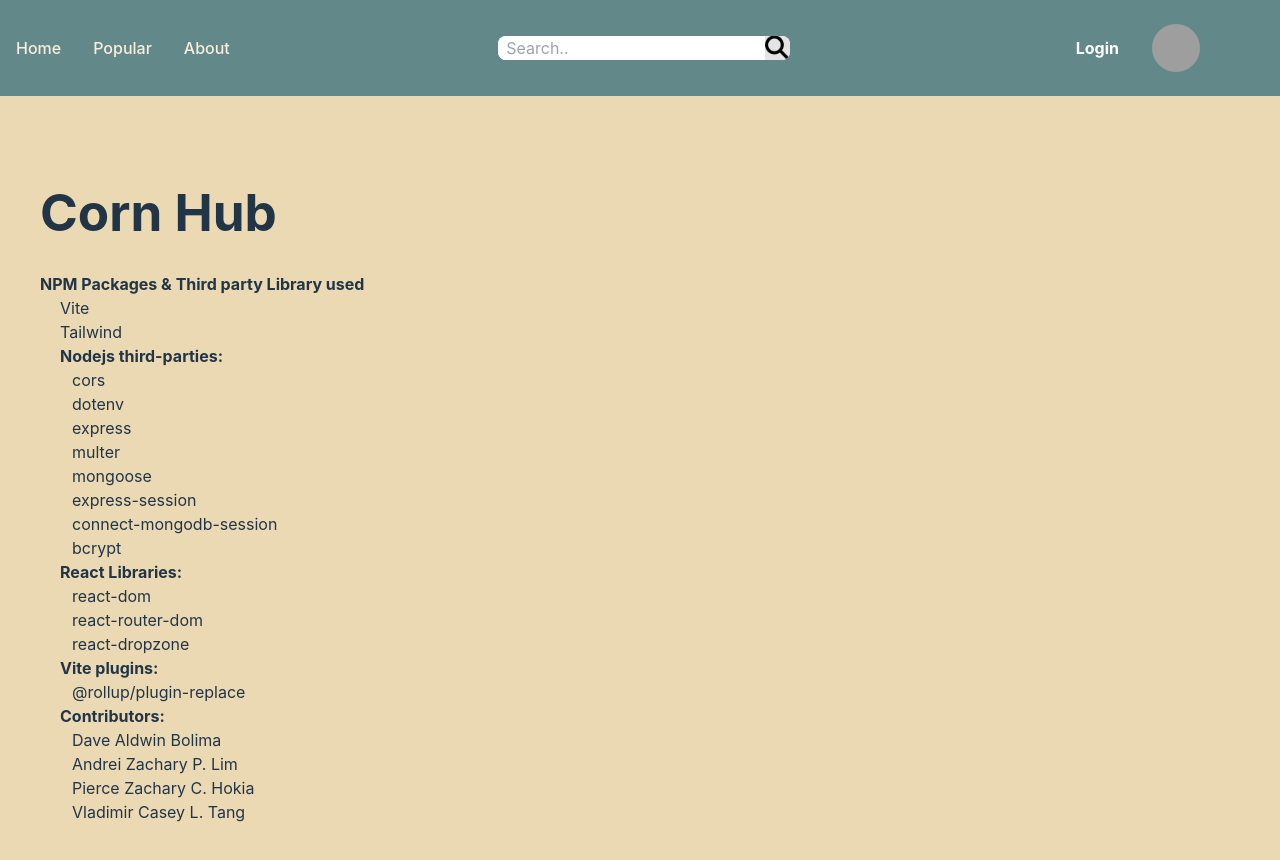
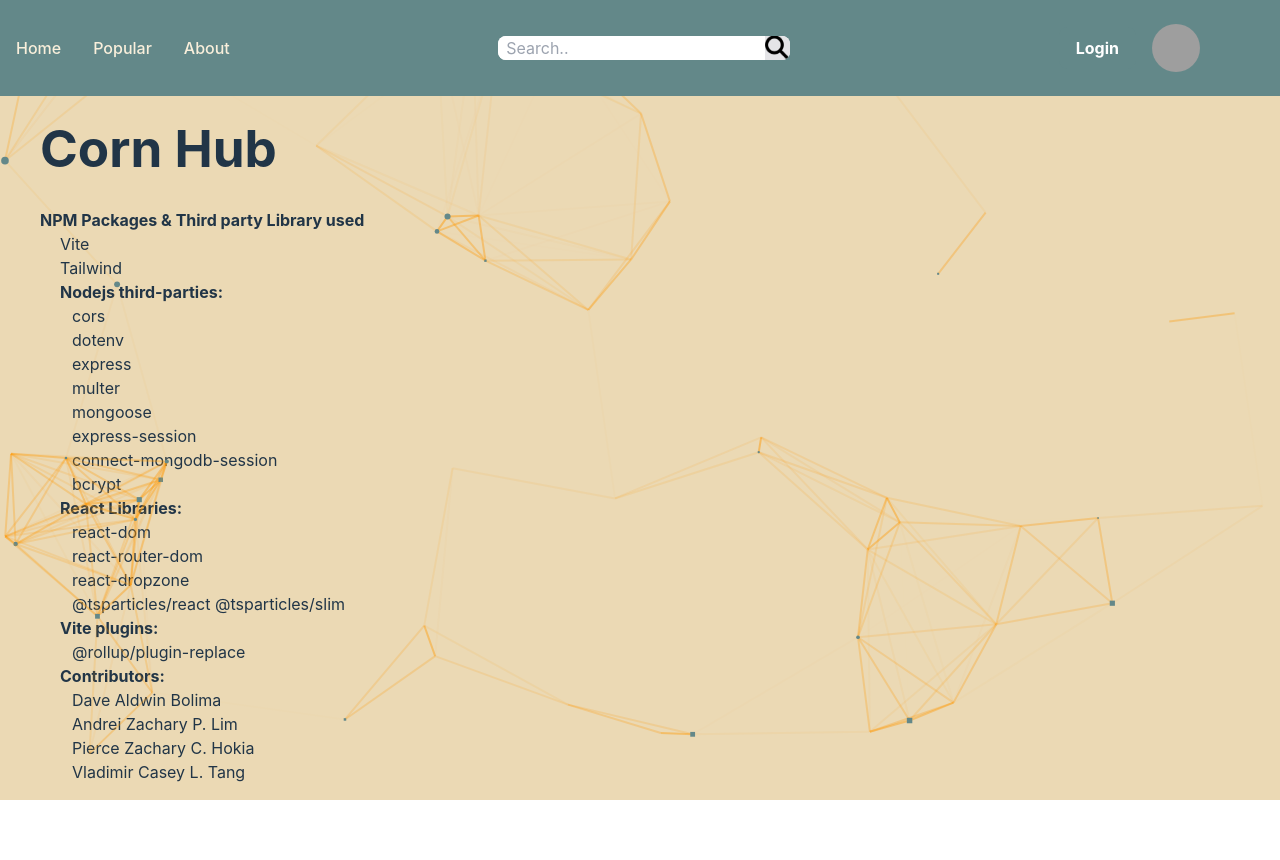
Before and after one commit to Primeputin/cornhub, a React (Vite) app in the folder frontend/: page /About in a window 1280 px wide. Shown: the top 860 px of the page. After the commit the page ends 800 px from the top, so only its background shows below. Built offline with nearby package versions, Linux system fonts and the light colour scheme; no server answers; grey boxes are pictures that could not be loaded.

Commit message:
added particles in the bg for Begin and About page

```diff
--- a/frontend/package.json
+++ b/frontend/package.json
@@ -10,6 +10,8 @@
     "preview": "vite preview"
   },
   "dependencies": {
+    "@tsparticles/react": "^3.0.0",
+    "@tsparticles/slim": "^3.3.0",
     "axios": "^1.6.7",
     "install": "^0.13.0",
     "npm": "^10.5.0",
--- a/frontend/src/components/About.jsx
+++ b/frontend/src/components/About.jsx
@@ -1,11 +1,12 @@
 import Nav from '../hocs/Nav';
-
+import ParticlesComp from './Particles'
 const About = () =>{
 
     return (
         <>
-            <div className='flex flex-col bg-secondary h-full w-screen p-10'>
-                <h1 className='mt-36 mb-8 font-bold'>Corn Hub</h1>
+            <ParticlesComp className='h-full w-full -z-10' id="About"/>
+            <div className='flex flex-col bg-secondary h-screen w-screen p-10'>
+                <h1 className='mt-20 mb-8 font-bold'>Corn Hub</h1>
                 <h2 className='font-bold'>NPM Packages & Third party Library used</h2>
                 <p className='mx-5'>Vite</p>
                 <p className='mx-5'>Tailwind</p>
@@ -47,6 +48,10 @@
                     <li>
                         react-dropzone
                     </li>
+                    <li>
+                        @tsparticles/react
+                        @tsparticles/slim
+                    </li>
                 </ul>
                 <h3 className='mx-5 font-bold'>Vite plugins:</h3>
                 <ul className='items-start mx-8'>
--- a/frontend/src/components/Begin.jsx
+++ b/frontend/src/components/Begin.jsx
@@ -2,6 +2,7 @@
 import corn from '../assets/corn.png'
 import { AuthContext } from '../hocs';
 import { useEffect, useContext } from 'react';
+import ParticlesComp from './Particles'
 
 const Begin = () =>{
     const navigate = useNavigate();
@@ -25,6 +26,7 @@
 
     return (
         <div className='flex flex-col items-center justify-center w-screen h-screen bg-lime-50'>
+        <ParticlesComp className='h-full w-full -z-10' id="Register"/>
           <div >
               <img src={corn} className="mx-auto size-64 hover:drop-shadow-yellow" alt="Corn logo" />
           </div>
--- /dev/null
+++ b/frontend/src/components/Particles.jsx
@@ -0,0 +1,108 @@
+
+import Particles, { initParticlesEngine } from "@tsparticles/react";
+import { useEffect, useMemo, useState } from "react";
+// import { loadAll } from "@/tsparticles/all"; // if you are going to use `loadAll`, install the "@tsparticles/all" package too.
+// import { loadFull } from "tsparticles"; // if you are going to use `loadFull`, install the "tsparticles" package too.
+import { loadSlim } from "@tsparticles/slim"; // if you are going to use `loadSlim`, install the "@tsparticles/slim" package too.
+// import { loadBasic } from "@tsparticles/basic"; // if you are going to use `loadBasic`, install the "@tsparticles/basic" package too.
+
+
+
+const ParticlesComp = (props) => {
+
+  const [init, setInit] = useState(false);
+  useEffect(() => {
+    initParticlesEngine(async (engine) => {
+      // you can initiate the tsParticles instance (engine) here, adding custom shapes or presets
+      // this loads the tsparticles package bundle, it's the easiest method for getting everything ready
+      // starting from v2 you can add only the features you need reducing the bundle size
+      //await loadAll(engine);
+      //await loadFull(engine);
+      await loadSlim(engine);
+      //await loadBasic(engine);
+    }).then(() => {
+      setInit(true);
+    });
+  }, []);
+
+  const particlesLoaded = (container) => {
+    console.log(container);
+  };
+
+
+  const options = useMemo(
+    () => ({
+    //   background: {
+    //     color: {
+    //       value: "#1E2F97",
+    //     },
+    //   },
+      fpsLimit: 120,
+      interactivity: {
+        events: {
+          onClick: {
+            enable: true,
+            mode: "repulse",
+          },
+          onHover: {
+            enable: true,
+            mode: 'bubble',
+          },
+        },
+        modes: {
+          push: {
+            distance: 200,
+            duration: 15,
+          },
+          grab: {
+            distance: 150,
+          },
+        },
+      },
+      particles: {
+        color: {
+          value: ["#638889", "00224D", "E8751A"],
+        },
+        links: {
+          color: "#FF9800",
+          distance: 200,
+          enable: true,
+          opacity: 0.5,
+          width: 2,
+        },
+        move: {
+          direction: "random",
+          enable: true,
+          outModes: {
+            default: "bounce",
+          },
+          random: true,
+          speed: 3,
+          straight: false,
+        },
+        number: {
+          density: {
+            enable: true,
+          },
+          value: 125,
+        },
+        opacity: {
+          value: 1.0,
+        },
+        shape: {
+          type: ["circle", "edge"],
+        },
+        size: {
+          value: { min: 1, max: 4 },
+        },
+      },
+      detectRetina: true,
+    }),
+    [],
+  );
+
+
+  return <Particles id={props.id} init={particlesLoaded} options={options} />;
+};
+
+export default ParticlesComp;
```
Also changed, not shown: 2 other files (tests, documents, lock files or other folders).
